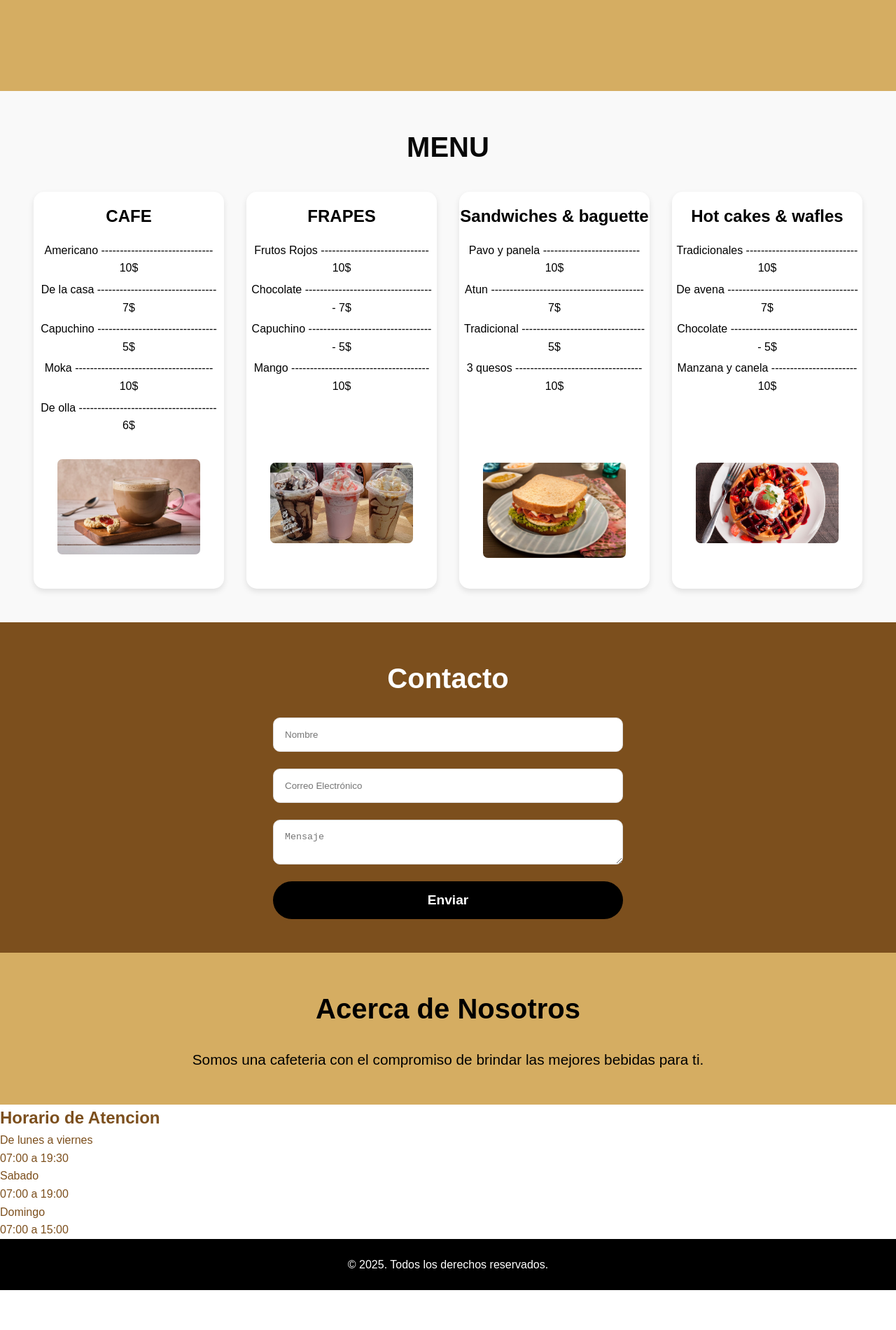
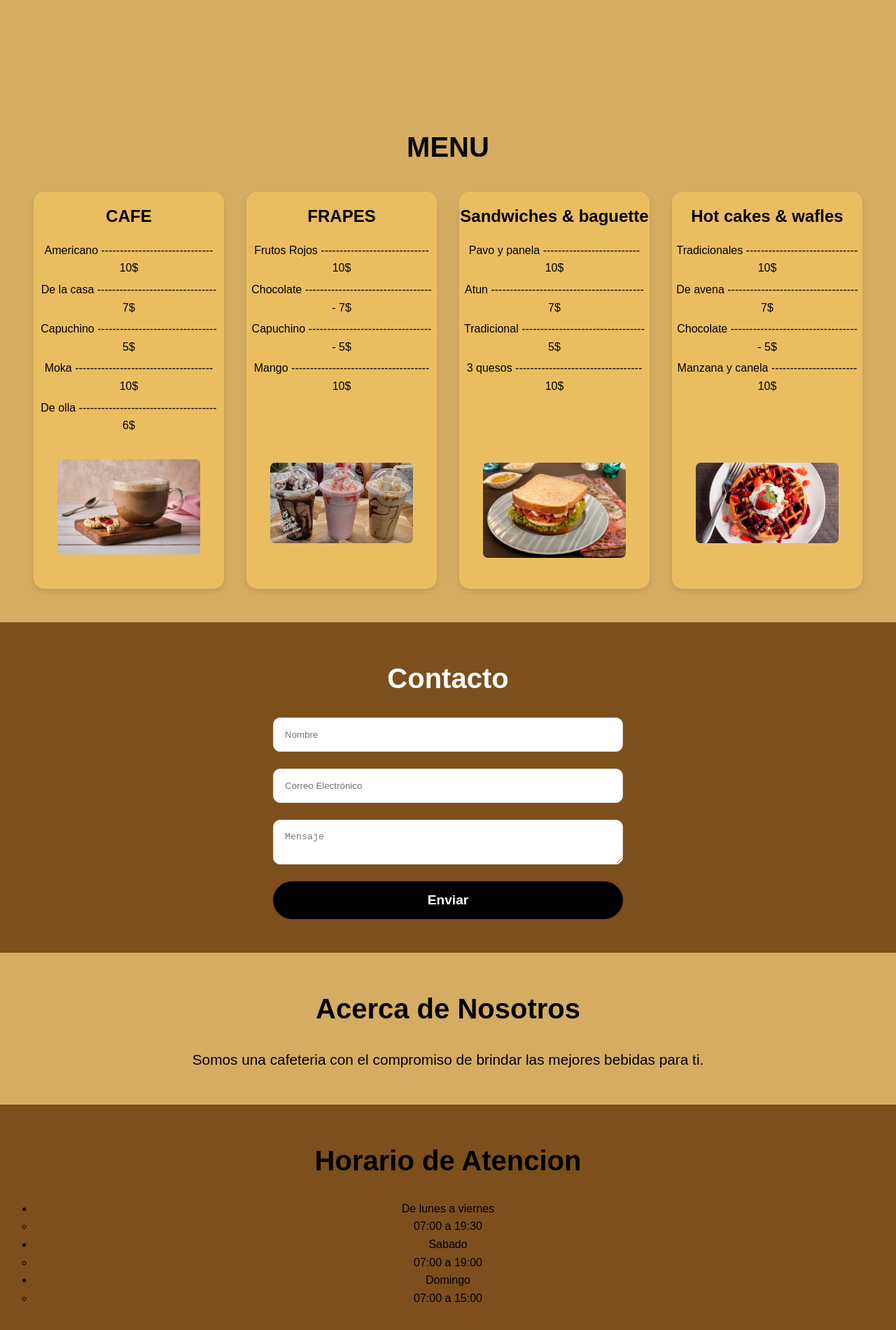
Before and after one commit to cristhian-sanchez/Mi-proyecto-1, a plain HTML site: page index.html in a window 1280 px wide. Shown: the part 660-2560 px from the top of the page at 70% size. Before the commit the page ends 2503 px from the top, so only its background shows below. Drawn offline with Linux system fonts and the light colour scheme.

Commit message:
Update styles.css

```diff
--- a/styles.css
+++ b/styles.css
@@ -101,7 +101,7 @@ body {
 /* sección de tarjetas */
 .cards-container {
     padding: 3rem;
-    background: #f9f9f9;
+    background: #d5ad62;
 }
 
 .cards-container h2 {
@@ -118,7 +118,7 @@ body {
 }
 
 .card {
-    background: #fff;
+    background: #eabe60;
     border-radius: 15px;
     box-shadow: 0 4px 8px rgba(0, 0, 0, 0.1);
     overflow: hidden;
@@ -279,6 +279,22 @@ body {
 .about-section p {
     font-size: 1.3rem;
 }
+/* Sección horario de atencion */
+.date-section {
+    padding: 3rem;
+    text-align: center;
+    background: rgb(124, 79, 29);
+    color: black;
+}
+
+.date-section h2 {
+    margin-bottom: 1.5rem;
+    font-size: 2.5rem;
+}
+
+.date-section p {
+    font-size: 1.3rem;
+}
 
 /* pie de página */
 footer {
```
